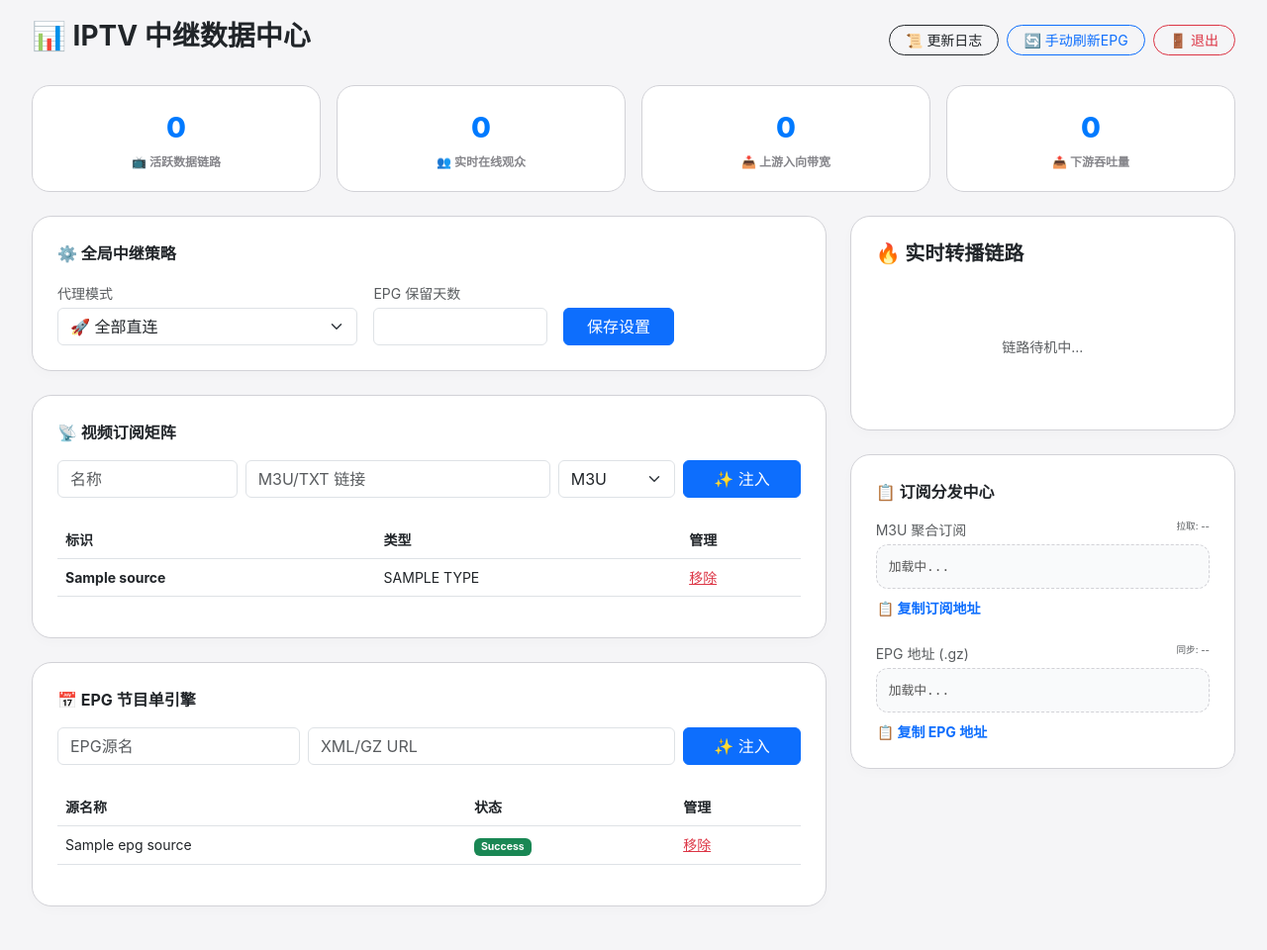
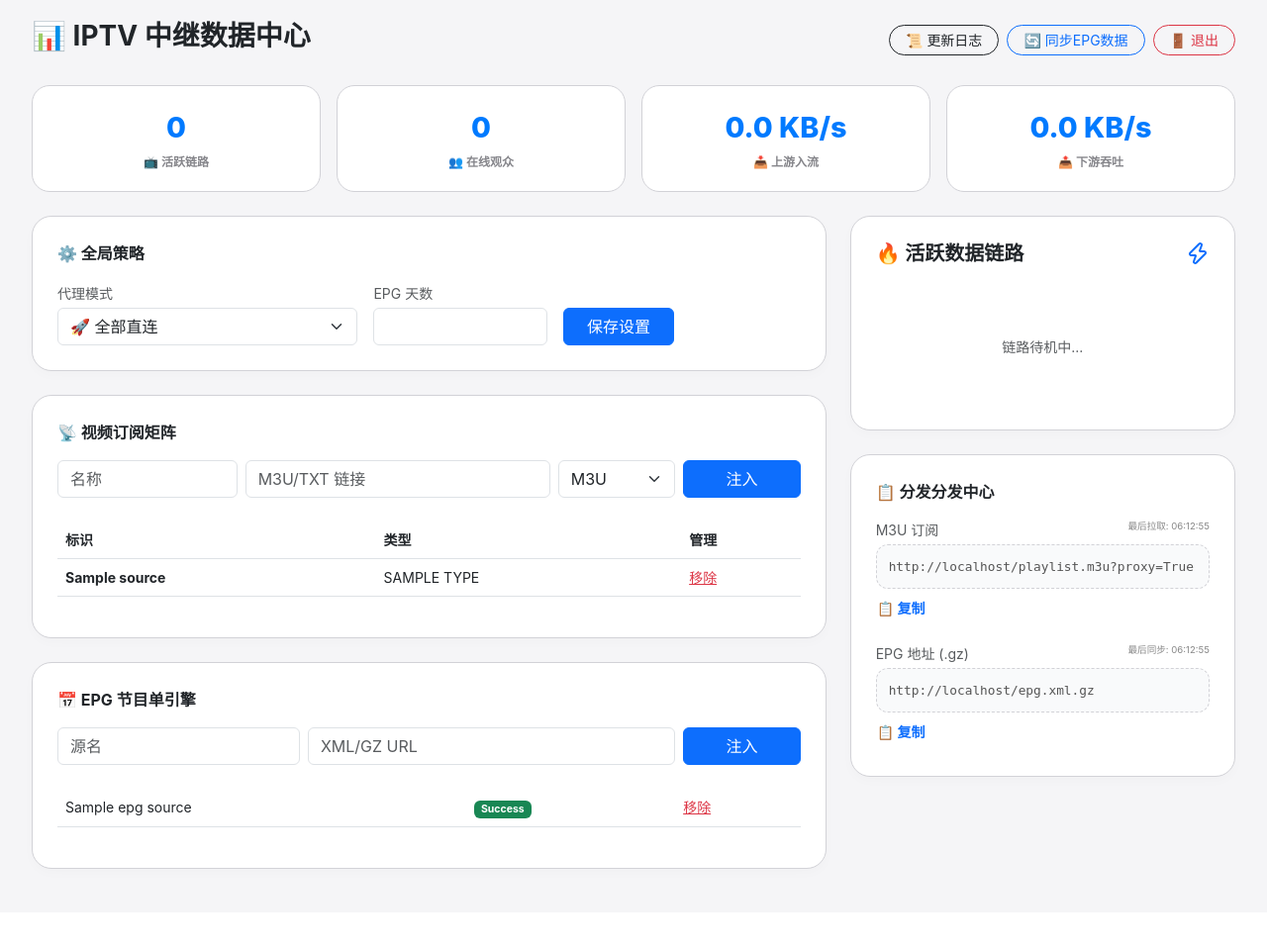
Before and after one commit to JE668/iptv-manager, a FastAPI app: template templates/index.html in a window 1280 px wide. Shown: the whole page at 99% size. After the commit the page ends 881 px from the top, so only its background shows below. Run offline with FastAPI, Linux system fonts and the light colour scheme; the template is opened without the code that fills it: most values are stand-ins (such as "Sample title", 1, 10 or a date in 2020); parts of the project's set-up code (start-up, migrations or seed data) failed here and were passed over.

Commit message:
Update index.html

```diff
--- a/templates/index.html
+++ b/templates/index.html
@@ -19,8 +19,8 @@
         .in-speed { color: #007aff; }
         .out-speed { color: #ff9500; }
         .client-info { font-size: 0.65rem; color: #86868b; background: #f5f5f7; padding: 2px 6px; border-radius: 4px; display: inline-block; margin: 2px; }
-        .link-box { background: #f9fafb; border: 1px dashed #d2d2d7; padding: 12px; border-radius: 12px; font-size: 0.8rem; font-family: monospace; word-break: break-all; color: #555; position: relative; }
-        #log-container { font-family: monospace; font-size: 0.8rem; height: 350px; overflow-y: auto; background: #000; color: #0f0; padding: 15px; border-radius: 10px; line-height: 1.5; }
+        .link-box { background: #f9fafb; border: 1px dashed #d2d2d7; padding: 12px; border-radius: 12px; font-size: 0.8rem; font-family: monospace; word-break: break-all; color: #555; }
+        #log-container { font-family: monospace; font-size: 0.8rem; height: 350px; overflow-y: auto; background: #000; color: #0f0; padding: 15px; border-radius: 10px; }
     </style>
 </head>
 <body>
@@ -30,35 +30,35 @@
         <h3 class="fw-bold">📊 IPTV 中继数据中心</h3>
         <div class="d-flex gap-2">
             <button class="btn btn-outline-dark btn-sm rounded-pill px-3" data-bs-toggle="modal" data-bs-target="#logModal">📜 更新日志</button>
-            <a href="/refresh" class="btn btn-outline-primary btn-sm rounded-pill px-3">🔄 手动刷新EPG</a>
+            <a href="/refresh" class="btn btn-outline-primary btn-sm rounded-pill px-3">🔄 同步EPG数据</a>
             <a href="/logout" class="btn btn-outline-danger btn-sm rounded-pill px-3">🚪 退出</a>
         </div>
     </div>
 
     <!-- KPI Section -->
     <div class="row g-3 mb-4">
-        <div class="col-md-3"><div class="kpi-card"><div class="kpi-val" id="kpi-streams">0</div><div class="kpi-label">📺 活跃数据链路</div></div></div>
-        <div class="col-md-3"><div class="kpi-card"><div class="kpi-val" id="kpi-peers">0</div><div class="kpi-label">👥 实时在线观众</div></div></div>
-        <div class="col-md-3"><div class="kpi-card"><div class="kpi-val" id="kpi-in">0</div><div class="kpi-label">📥 上游入向带宽</div></div></div>
-        <div class="col-md-3"><div class="kpi-card"><div class="kpi-val" id="kpi-out">0</div><div class="kpi-label">📤 下游吞吐量</div></div></div>
+        <div class="col-md-3"><div class="kpi-card"><div class="kpi-val" id="kpi-streams">0</div><div class="kpi-label">📺 活跃链路</div></div></div>
+        <div class="col-md-3"><div class="kpi-card"><div class="kpi-val" id="kpi-peers">0</div><div class="kpi-label">👥 在线观众</div></div></div>
+        <div class="col-md-3"><div class="kpi-card"><div class="kpi-val" id="kpi-in">0</div><div class="kpi-label">📥 上游入流</div></div></div>
+        <div class="col-md-3"><div class="kpi-card"><div class="kpi-val" id="kpi-out">0</div><div class="kpi-label">📤 下游吞吐</div></div></div>
     </div>
 
     <div class="row g-4">
         <!-- Main Panel -->
         <div class="col-lg-8">
             <div class="glass-card">
-                <div class="fw-bold mb-3">⚙️ 全局中继策略</div>
+                <div class="fw-bold mb-3">⚙️ 全局策略</div>
                 <form action="/update_global_settings" method="post" class="row align-items-end g-3">
                     <div class="col-md-5">
                         <label class="small text-muted mb-1">代理模式</label>
                         <select name="proxy_mode" class="form-select">
                             <option value="0" {% if proxy_mode=='0' %}selected{% endif %}>🚀 全部直连</option>
-                            <option value="1" {% if proxy_mode=='1' %}selected{% endif %}>🧠 智能识别 (udpxy/组播走代理)</option>
+                            <option value="1" {% if proxy_mode=='1' %}selected{% endif %}>🧠 智能代理 (udpxy)</option>
                             <option value="2" {% if proxy_mode=='2' %}selected{% endif %}>🛡️ 全量中继代理</option>
                         </select>
                     </div>
                     <div class="col-md-3">
-                        <label class="small text-muted mb-1">EPG 保留天数</label>
+                        <label class="small text-muted mb-1">EPG 天数</label>
                         <input type="number" name="epg_days" value="{{ epg_days }}" class="form-control">
                     </div>
                     <div class="col-md-2">
@@ -73,9 +73,8 @@
                     <div class="col-md-3"><input type="text" name="name" class="form-control" placeholder="名称" required></div>
                     <div class="col-md-5"><input type="text" name="url" class="form-control" placeholder="M3U/TXT 链接" required></div>
                     <div class="col-md-2"><select name="type" class="form-select"><option value="m3u">M3U</option><option value="txt">TXT</option></select></div>
-                    <div class="col-md-2"><button type="submit" class="btn btn-primary w-100">✨ 注入</button></div>
+                    <div class="col-md-2"><button type="submit" class="btn btn-primary w-100">注入</button></div>
                 </form>
-                <div class="table-responsive">
                 <table class="table table-hover align-middle small">
                     <thead class="text-muted"><tr><th>标识</th><th>类型</th><th>管理</th></tr></thead>
                     <tbody>
@@ -85,17 +84,15 @@
                     </tbody>
                 </table>
             </div>
-            </div>
 
             <div class="glass-card">
                 <div class="fw-bold mb-3">📅 EPG 节目单引擎</div>
                 <form action="/add_epg_source" method="post" class="row g-2 mb-4">
-                    <div class="col-md-4"><input type="text" name="name" class="form-control" placeholder="EPG源名" required></div>
+                    <div class="col-md-4"><input type="text" name="name" class="form-control" placeholder="源名" required></div>
                     <div class="col-md-6"><input type="text" name="url" class="form-control" placeholder="XML/GZ URL" required></div>
-                    <div class="col-md-2"><button type="submit" class="btn btn-primary w-100">✨ 注入</button></div>
+                    <div class="col-md-2"><button type="submit" class="btn btn-primary w-100">注入</button></div>
                 </form>
                 <table class="table table-hover align-middle small">
-                    <thead class="text-muted"><tr><th>源名称</th><th>状态</th><th>管理</th></tr></thead>
                     <tbody>
                         {% for e in epg_sources %}
                         <tr><td>{{ e.name }}</td><td><span class="badge bg-{{'success' if e.status=='Success' else 'danger'}}">{{ e.status }}</span></td><td><a href="/delete_epg/{{e.id}}" class="text-danger">移除</a></td></tr>
@@ -105,46 +102,41 @@
             </div>
         </div>
 
+        <!-- Right Side -->
         <div class="col-lg-4">
-            <!-- 实时监控 -->
             <div class="glass-card">
-                <div class="d-flex justify-content-between mb-4 align-items-center">
-                    <h5 class="fw-bold m-0">🔥 实时转播链路</h5>
-                    <i data-lucide="zap" class="text-primary"></i>
-                </div>
+                <div class="d-flex justify-content-between mb-4 align-items-center"><h5 class="fw-bold m-0">🔥 活跃数据链路</h5><i data-lucide="zap" class="text-primary"></i></div>
                 <div id="stream-monitor"><div class="text-center py-5 text-muted small">链路待机中...</div></div>
             </div>
 
-            <!-- 分发链接 -->
             <div class="glass-card">
-                <div class="fw-bold mb-3">📋 订阅分发中心</div>
+                <div class="fw-bold mb-3">📋 分发分发中心</div>
                 <div class="mb-4">
-                    <div class="d-flex justify-content-between mb-1"><label class="small text-muted">M3U 聚合订阅</label><span id="m3u-time" class="small text-muted" style="font-size:0.6rem">拉取: --</span></div>
+                    <div class="d-flex justify-content-between mb-1"><label class="small text-muted">M3U 订阅</label><span id="m3u-time" style="font-size:0.6rem; color:#888">拉取: --</span></div>
                     <div class="link-box" id="m3u-link">加载中...</div>
-                    <button class="btn btn-sm text-primary p-0 mt-2 fw-bold" onclick="copy('m3u-link')">📋 复制订阅地址</button>
+                    <button class="btn btn-sm text-primary p-0 mt-2 fw-bold" onclick="copy('m3u-link')">📋 复制</button>
                 </div>
-                <div>
-                    <div class="d-flex justify-content-between mb-1"><label class="small text-muted">EPG 地址 (.gz)</label><span id="epg-time-display" class="small text-muted" style="font-size:0.6rem">同步: --</span></div>
+                <div class="mb-2">
+                    <div class="d-flex justify-content-between mb-1"><label class="small text-muted">EPG 地址 (.gz)</label><span id="epg-time-display" style="font-size:0.6rem; color:#888">同步: --</span></div>
                     <div class="link-box" id="epg-gz-link">加载中...</div>
-                    <button class="btn btn-sm text-primary p-0 mt-2 fw-bold" onclick="copy('epg-gz-link')">📋 复制 EPG 地址</button>
+                    <button class="btn btn-sm text-primary p-0 mt-2 fw-bold" onclick="copy('epg-gz-link')">📋 复制</button>
                 </div>
             </div>
         </div>
     </div>
 </div>
 
-<div class="modal fade" id="logModal" tabindex="-1">
-    <div class="modal-dialog modal-lg"><div class="modal-content"><div class="modal-header border-0 pb-0"><h5 class="modal-title fw-bold">📜 EPG 聚合引擎日志</h5><button type="button" class="btn-close" data-bs-dismiss="modal"></button></div><div class="modal-body"><div id="log-container">暂无日志内容...</div></div></div></div>
-</div>
+<div class="modal fade" id="logModal" tabindex="-1"><div class="modal-dialog modal-lg"><div class="modal-content"><div class="modal-header border-0 pb-0"><h5 class="modal-title fw-bold">📜 EPG 聚合日志</h5><button type="button" class="btn-close" data-bs-dismiss="modal"></button></div><div class="modal-body"><div id="log-container">加载中...</div></div></div></div></div>
 
 <script src="https://cdn.jsdelivr.net/npm/bootstrap@5.3.0/dist/js/bootstrap.bundle.min.js"></script>
 <script>
     lucide.createIcons();
+    const base = window.location.origin;
+
     async function fetchData() {
         try {
             const res = await fetch('/api/status');
             const data = await res.json();
-
             document.getElementById('kpi-streams').innerText = data.kpis.stream_count;
             document.getElementById('kpi-peers').innerText = data.kpis.peer_count;
             document.getElementById('kpi-in').innerText = data.kpis.total_in;
@@ -154,48 +146,29 @@
 
             const monitor = document.getElementById('stream-monitor');
             if (data.active_streams.length === 0) {
-                monitor.innerHTML = '<div class="text-center py-5 text-muted small">无活动链路，中继待机中...</div>';
+                monitor.innerHTML = '<div class="text-center py-5 text-muted small">链路待机中...</div>';
             } else {
                 monitor.innerHTML = data.active_streams.map(s => `
                     <div class="stream-item">
-                        <div class="d-flex justify-content-between mb-1"><span class="fw-bold" style="color:var(--bi-blue)">${s.name}</span><span class="badge bg-light text-primary rounded-pill">${s.peers} P</span></div>
+                        <div class="d-flex justify-content-between mb-1"><span class="fw-bold" style="color:var(--bi-blue)">${s.name}</span><span class="badge bg-light text-primary">${s.peers} PEERS</span></div>
                         <div class="d-flex justify-content-between mb-2 small"><span class="speed-tag in-speed">📥 IN: ${s.in_speed}</span><span class="speed-tag out-speed">📤 OUT: ${s.out_speed}</span></div>
                         <div class="progress mb-2"><div class="progress-bar bg-primary" style="width: ${s.buffer.split('/')[0]}%"></div></div>
                         <div class="mt-1">${s.clients.map(c => `<span class="client-info">${c.ip}</span>`).join('')}</div>
                     </div>
                 `).join('');
             }
-            if (data.epg_logs && data.epg_logs.length > 0) {
             document.getElementById('log-container').innerHTML = data.epg_logs.join('<br>');
-            }
-        } catch(e) { console.error(e); }
+        } catch(e) {}
     }
 
-    function copy(id) {
-        const text = document.getElementById(id).innerText;
-        navigator.clipboard.writeText(text).then(() => alert("✅ 已复制到剪贴板"));
-    }
+    function copy(id) { navigator.clipboard.writeText(document.getElementById(id).innerText).then(() => alert("已复制")); }
 
-    // 初始化链接
-    const base = window.location.origin;
+    // 初始化显示
     document.getElementById('m3u-link').innerText = base + '/playlist.m3u?proxy=True';
     document.getElementById('epg-gz-link').innerText = base + '/epg.xml.gz';
 
     setInterval(fetchData, 3000);
     fetchData();
-
-        // --- 修复点：确保变量初始化在最前面 ---
-    const base = window.location.origin;
-
-    function initLinks() {
-        document.getElementById('m3u-link').innerText = base + '/playlist.m3u?proxy=True';
-        document.getElementById('epg-gz-link').innerText = base + '/epg.xml.gz';
-    }
-
-    // 初始执行一次
-    initLinks();
-    setInterval(fetchData, 3000);
-    fetchData();
 </script>
 </body>
 </html>
```
Lines whose indentation alone changed are shown as unchanged.
